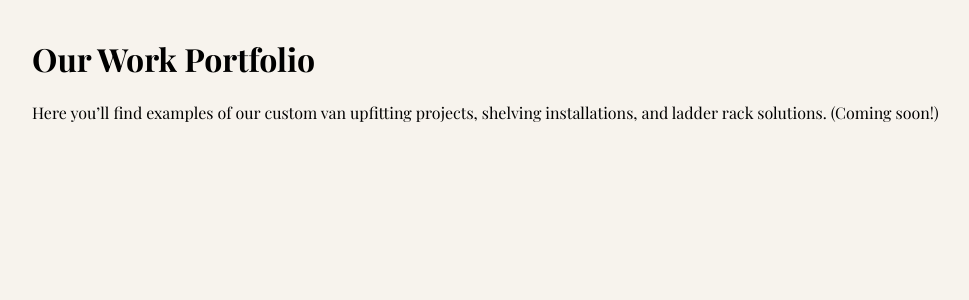
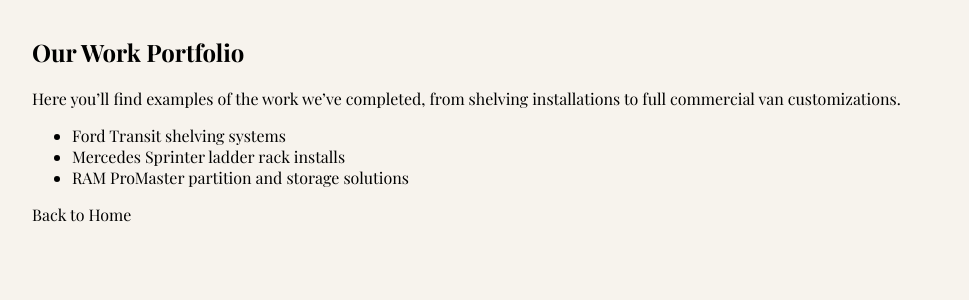
Before and after one commit to dev-verde1071/website, a Next.js app: page /portfolio in a window 1280 px wide. Shown: the top 300 px of the page, without its empty margins (24-993 px from the left). Built offline with nearby package versions, Linux system fonts and the light colour scheme.

Commit message:
Update and rename page.tsx to page.js

```diff
--- /dev/null
+++ b/app/portfolio/page.js
@@ -0,0 +1,19 @@
+import Link from "next/link";
+
+export default function PortfolioPage() {
+  return (
+    <main>
+      <h2>Our Work Portfolio</h2>
+      <p>
+        Here you’ll find examples of the work we’ve completed, from shelving
+        installations to full commercial van customizations.
+      </p>
+      <ul>
+        <li>Ford Transit shelving systems</li>
+        <li>Mercedes Sprinter ladder rack installs</li>
+        <li>RAM ProMaster partition and storage solutions</li>
+      </ul>
+      <Link href="/" className="button">Back to Home</Link>
+    </main>
+  );
+}
--- a/app/portfolio/page.tsx
+++ /dev/null
@@ -1,11 +0,0 @@
-export default function PortfolioPage() {
-  return (
-    <div className="space-y-6">
-      <h1 className="text-3xl font-bold">Our Work Portfolio</h1>
-      <p>
-        Here you’ll find examples of our custom van upfitting projects, shelving
-        installations, and ladder rack solutions. (Coming soon!)
-      </p>
-    </div>
-  );
-}
```
